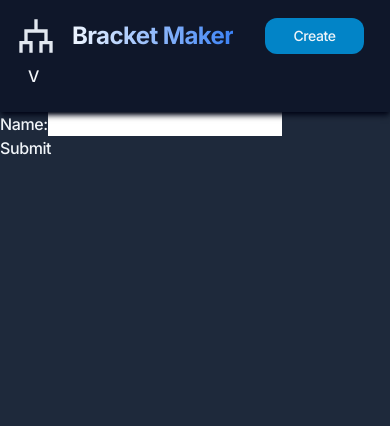
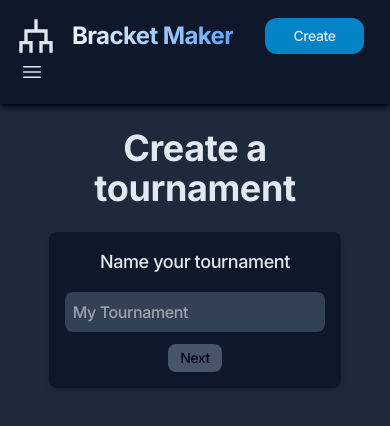
Before and after one commit to ssy38/tournament, a Next.js app in the folder frontend/: page /create in a window 390 px wide. Shown: the top 426 px of the page. Built offline with nearby package versions, Linux system fonts and the light colour scheme.

Commit message:
finish bracket creation

```diff
--- /dev/null
+++ b/frontend/src/app/brackets/BracketList.js
@@ -0,0 +1,7 @@
+import { useEffect } from "react";
+
+useEffect(() => {
+    // Perform localStorage action
+    localStorage.setItem("name", "MY NAME");
+    console.log(localStorage.getItem("name"));
+}, []);
--- a/frontend/src/app/brackets/[id]/BracketView.js
+++ b/frontend/src/app/brackets/[id]/BracketView.js
@@ -54,6 +54,13 @@ const heightVals = {
 };
 
 export default function BracketView(props) {
+    const widthVals = {
+        2: "w-[40rem]",
+        4: "w-[60rem]",
+        8: "w-[80rem]",
+        16: "w-[100rem]",
+        32: "w-[120rem]",
+    };
     const bracket = props.bracket;
     const id = bracket.id;
     const matches = bracket.matches;
@@ -61,6 +68,7 @@ export default function BracketView(props) {
     const numTeams = teams.length;
     const numRounds = Math.ceil(Math.log2(numTeams));
     const height = heightVals[2 ** numRounds];
+    const width = widthVals[2 ** numRounds];
 
     let winner_id = bracket.winner;
     const [winners, setWinners] = useState(matches);
@@ -115,15 +123,21 @@ export default function BracketView(props) {
     }
     return (
         <>
-            <div className="xl:flex xl:justify-center px-12 py-10 flex-shrink h-[calc(100vh-140px)] w-screen overflow-scroll">
+            <div
+                className={`${
+                    2 ** numRounds <= 8 && "xl:flex xl:justify-center"
+                } px-12 py-10 flex-shrink h-[calc(100vh-140px)] w-screen overflow-scroll`}
+            >
                 <div
                     style={{ height: height + "px" }}
-                    className={`flex pr-8 rounded-lg flex-row w-[80rem] xl:w-screen`}
+                    className={`flex pr-8 rounded-lg flex-row ${width} ${
+                        2 ** numRounds <= 8 && "xl:w-screen"
+                    }`}
                 >
                     {createBracket()}
                     <div className="inline-flex flex-col justify-around align-middle w-full">
                         <div
-                            className={` flex flex-col relative items-center border-white border-t-2 bg-transparent b-0`}
+                            className={`flex flex-col relative items-center border-white border-t-2 bg-transparent b-0`}
                         >
                             <div
                                 className={`${
--- a/frontend/src/app/brackets/[id]/Title.js
+++ b/frontend/src/app/brackets/[id]/Title.js
@@ -33,7 +33,7 @@ export default function Title(props) {
     return (
         <>
             <div className="relative bg-gray-900 shadow-md shadow-slate-950">
-                <div className="flex justify-center py-1 items-center">
+                <div className="flex h-16 justify-center py-1 items-center">
                     <input
                         disabled={!open}
                         ref={nameInput}
@@ -44,13 +44,13 @@ export default function Title(props) {
                             }
                         }}
                         onBlur={updateName}
-                        maxLength={50}
+                        maxLength={70}
                         minLength={1}
                         className={`${
                             open
                                 ? "border-2 border-gray-700 transition ease-in-out hover:border-gray-600 focus:scale-[102%] duration-500"
-                                : "font-bold text-transparent bg-clip-text bg-gradient-to-r from-white via-blue-400 to-white"
-                        } text-xl md:text-2xl lg:text-4xl text-center rounded-xl my-2 w-4/5 max-w-5xl bg-transparent tracking-tight`}
+                                : "font-bold text-blue-300"
+                        } text-2xl md:text-3xl text-center rounded-xl my-2 w-4/5 max-w-5xl bg-transparent tracking-tight`}
                     ></input>
                     <div className={`${open ? "" : "hidden"} mx-2`}>
                         <svg
--- a/frontend/src/app/brackets/page.js
+++ b/frontend/src/app/brackets/page.js
@@ -13,6 +13,7 @@ export default async function Home() {
 
     return (
         <div>
+            <h1 className="text-center p-6 text-4xl font-bold">My brackets</h1>
             <ul>
                 {data.map((tournament) => (
                     <li key={tournament.id}>
--- a/frontend/src/app/create/NameForm.js
+++ b/frontend/src/app/create/NameForm.js
@@ -4,16 +4,43 @@ import { useState } from "react";
 
 export default function NameForm() {
     const { push } = useRouter();
-    const [id, setId] = useState(0);
+    const [next, setNext] = useState(false);
+    const [teamSelect, setTeamSelect] = useState(0);
+    const [error, setError] = useState(false);
+
+    // Switch to next on next click. If already next, submit form.
+    const goNext = (event) => {
+        event.target.name.blur();
+        event.preventDefault();
+        if (!next) {
+            setNext(true);
+        } else {
+            const name = event.target.name.value;
+            let teams;
+            let url = "";
+            if (teamSelect === 0) {
+                teams = event.target.teams.value;
+                if (teams < 2 || teams.length > 32) {
+                    return;
+                }
+                url = "bracket";
+            } else {
+                teams = event.target.teamList.value.split(/\r|\n/);
+                if (teams.length < 2 || teams.length > 32) {
+                    setError("Number of teams must be between 2 and 32");
+                    return;
+                }
+                url = "teams";
+            }
+            const data = { name: name, teams: teams };
+            create(data, url);
+        }
+    };
     // Generate POST request for new tournament
-    async function create(event) {
-        event.preventDefault();
-        const data = {
-            name: event.target.name.value,
-        };
+    async function create(data, url) {
         try {
             const res = await fetch(
-                "http://127.0.0.1:8000/api/tournaments/create/",
+                `http://127.0.0.1:8000/api/tournaments/create-${url}/`,
                 {
                     method: "POST",
                     headers: {
@@ -26,68 +53,117 @@ export default function NameForm() {
                 throw new Error("Status: " + res.status);
             }
             const resData = await res.json();
-            setId(resData.id);
+            push(`http://127.0.0.1:3000/brackets/${resData.id}/`);
         } catch (error) {
             console.log(error.message);
         }
     }
 
-    async function generate(event) {
-        event.preventDefault();
-        const data = {
-            teams: event.target.teams.value,
-        };
-        try {
-            const res = await fetch(
-                `http://127.0.0.1:8000/api/tournaments/${id}/generate/`,
-                {
-                    method: "POST",
-                    headers: {
-                        "Content-Type": "application/json",
-                    },
-                    body: JSON.stringify(data),
-                }
-            );
-            if (!res.ok) {
-                throw new Error("Status: " + res.status);
-            }
-            push(`/brackets/${id}`);
-        } catch (error) {
-            console.log(error.message);
-        }
-    }
-    // Return form to post
+    // Display form to post
     return (
-        <>
-            {id === 0 ? (
-                <form onSubmit={create}>
-                    <div>
-                        <label htmlFor="name">Name:</label>
+        <div className="w-3/4 max-w-xl ">
+            <form onSubmit={goNext} className="flex flex-col justify-center ">
+                <div className="flex flex-col p-4 rounded-lg bg-slate-900 shadow-md hover:shadow-xl transition duration-200">
+                    <div htmlFor="name" className="text-center text-lg">
+                        Name your tournament
+                    </div>
                     <input
+                        type="text"
                         id="name"
-                            type="text"
                         name="name"
-                            className="text-black"
+                        placeholder="My Tournament"
+                        maxLength={70}
+                        minLength={1}
+                        required={true}
+                        className="mt-4 p-2 bg-slate-700 rounded-lg peer"
+                    ></input>
+                    <button
+                        disabled={next}
+                        className="disabled:hidden text-sm px-3 py-1 mt-3 rounded-lg w-fit self-center bg-slate-300 text-slate-950 peer-invalid:bg-slate-600 peer-invalid:cursor-default peer-valid:hover:bg-slate-400 transition-colors"
+                    >
+                        Next
+                    </button>
+                </div>
+                {next && (
+                    <div className="flex flex-col mt-3 transition duration-200 shadow-md hover:shadow-xl">
+                        <div className="flex flex-row w-full">
+                            <div
+                                onClick={() => setTeamSelect(0)}
+                                className={`${
+                                    teamSelect === 0
+                                        ? "bg-slate-900"
+                                        : "bg-slate-700 text-slate-500"
+                                } flex flex-row justify-center px-3 py-2 w-1/2 rounded-t-lg cursor-pointer transition hover:bg-slate-900 duration-200 ease-in-out`}
+                            >
+                                Enter number of teams
+                            </div>
+                            <div
+                                onClick={() => setTeamSelect(1)}
+                                className={`${
+                                    teamSelect === 1
+                                        ? "bg-slate-900"
+                                        : "bg-slate-700 text-slate-500 "
+                                } flex flex-row justify-center px-3 py-2 w-1/2 rounded-t-lg cursor-pointer transition-all hover:bg-slate-900 duration-200 ease-in-out`}
+                            >
+                                Enter team names manually
+                            </div>
+                        </div>
+                        <div className="flex flex-col bg-slate-900 rounded-lg rounded-t-none justify-center">
+                            <div
+                                className={`${
+                                    teamSelect === 1 && "hidden"
+                                } flex flex-col justify-center p-4`}
+                            >
+                                <div className="flex justify-center">
+                                    <label htmlFor="teams">
+                                        Number of teams:
+                                    </label>
+                                    <input
+                                        type="number"
+                                        id="teams"
+                                        name="teams"
+                                        min={2}
+                                        max={32}
+                                        className="bg-slate-700 rounded-lg mx-2 text-right"
                                     ></input>
                                 </div>
-                    <button type="submit">Submit</button>
-                </form>
-            ) : (
-                <div>
-                    <form onSubmit={generate}>
-                        <div>
-                            <label htmlFor="teams">Number of teams:</label>
-                            <input
-                                id="teams"
+                            </div>
+
+                            <div
+                                className={`${
+                                    teamSelect === 0 && "hidden"
+                                } flex flex-col justify-center p-4`}
+                            >
+                                <label
+                                    htmlFor="teamList"
+                                    className="text-center"
+                                >
+                                    Enter list of teams separated by new lines:
+                                </label>
+                                <textarea
                                     type="text"
-                                name="teams"
-                                className="text-black"
-                            ></input>
+                                    id="teamList"
+                                    name="teamList"
+                                    placeholder={
+                                        "Team 1\nTeam 2\nTeam 3\nTeam 4"
+                                    }
+                                    rows={7}
+                                    className="mt-4 pl-2 py-2 bg-slate-700 rounded-lg mx-2"
+                                ></textarea>
+                                {error !== false && (
+                                    <span className="flex items-center font-medium tracking-wide text-red-500 text-xs mt-1 ml-1">
+                                        {error}
+                                    </span>
+                                )}
                             </div>
-                        <button type="submit">Submit</button>
+
+                            <button className="text-sm px-3 py-1 mb-4 rounded-lg w-fit self-center bg-slate-300 text-slate-950 peer-invalid:bg-slate-600 peer-invalid:cursor-default hover:bg-slate-400 transition-colors">
+                                Create
+                            </button>
+                        </div>
+                    </div>
+                )}
             </form>
         </div>
-            )}
-        </>
     );
 }
--- a/frontend/src/app/create/page.js
+++ b/frontend/src/app/create/page.js
@@ -3,7 +3,12 @@ import NameForm from "./NameForm";
 export default async function Home() {
     return (
         <div>
-            <NameForm />
+            <h1 className="text-center p-6 text-4xl font-bold">
+                Create a tournament
+            </h1>
+            <div className="flex justify-center w-full">
+                <NameForm />
+            </div>
         </div>
     );
 }
--- a/frontend/src/app/layout.js
+++ b/frontend/src/app/layout.js
@@ -10,10 +10,10 @@ export const metadata = {
 
 export default function RootLayout({ children }) {
     return (
-        <html lang="en">
+        <html lang="en" className="bg-slate-800">
             <body
                 className={
-                    "w-screen h-screen bg-slate-800 font-medium tracking-tight " +
+                    "min-h-screen bg-slate-800 text-slate-200 font-medium tracking-tight " +
                     inter.className
                 }
             >
--- a/frontend/src/components/Hero.js
+++ b/frontend/src/components/Hero.js
@@ -4,7 +4,7 @@ import Link from "next/link";
 export default function Hero(props) {
     return (
         <div className="block m-auto max-w-3xl px-12">
-            <h1 className="py-12 text-center text-6xl font-bold tracking-tight leading-tight text-transparent bg-clip-text bg-[conic-gradient(at_bottom_left,_var(--tw-gradient-stops))] from-fuchsia-300 via-green-400 to-rose-700">
+            <h1 className="py-12 text-center text-6xl font-bold tracking-tight leading-tight text-slate-300">
                 {props.title}
             </h1>
             <div className="flex flex-wrap justify-evenly p-3">
--- a/frontend/src/components/Navbar.js
+++ b/frontend/src/components/Navbar.js
@@ -12,7 +12,7 @@ export function NavLink({ href, label, active }) {
                 href={href}
                 className={`group block relative rounded-lg p-2 ${
                     isActive && "text-sky-400"
-                } hover:text-sky-400 transition ease-in-out hover:scale-105 duration-500`}
+                } hover:text-sky-400 transition ease-in-out hover:scale-[103%] duration-500`}
             >
                 <span
                     className={`hidden ${
@@ -43,7 +43,7 @@ export default function Navbar() {
                     <div className="flex">
                         <Link href="/" className="flex items-center mr-8">
                             <img src="/logo.svg" className="mr-4 h-10"></img>
-                            <span className="text-2xl font-bold tracking-tight text-transparent bg-clip-text bg-gradient-to-r from-blue-50 to-blue-500">
+                            <span className="text-2xl font-bold tracking-tight text-transparent bg-clip-text bg-gradient-to-r from-blue-50 to-blue-400">
                                 Bracket Maker
                             </span>
                         </Link>
@@ -53,9 +53,22 @@ export default function Navbar() {
                     </div>
                     <button
                         onClick={() => setOpen((a) => !a)}
-                        className="flex items-center md:hidden px-3 h-10 rounded-lg focus:ring-2 focus:ring-slate-700 focus:ring-inset focus:bg-slate-800 hover:bg-slate-800"
+                        className="flex items-center md:hidden p-1 rounded-lg focus:ring-2 focus:ring-slate-700 focus:ring-inset focus:bg-slate-800 hover:bg-slate-800"
                     >
-                        V
+                        <svg
+                            xmlns="http://www.w3.org/2000/svg"
+                            fill="none"
+                            viewBox="0 0 24 24"
+                            strokeWidth={1.5}
+                            stroke="currentColor"
+                            className="w-6 h-6"
+                        >
+                            <path
+                                strokeLinecap="round"
+                                strokeLinejoin="round"
+                                d="M3.75 6.75h16.5M3.75 12h16.5m-16.5 5.25h16.5"
+                            />
+                        </svg>
                     </button>
                     <div
                         className={`${
```
Also changed, not shown: frontend/src/app/template.js (+7 -2 lines), frontend/tailwind.config.js (+7 -7 lines), 2 other files (tests, documents, lock files or other folders). Lines whose indentation alone changed are shown as unchanged.
